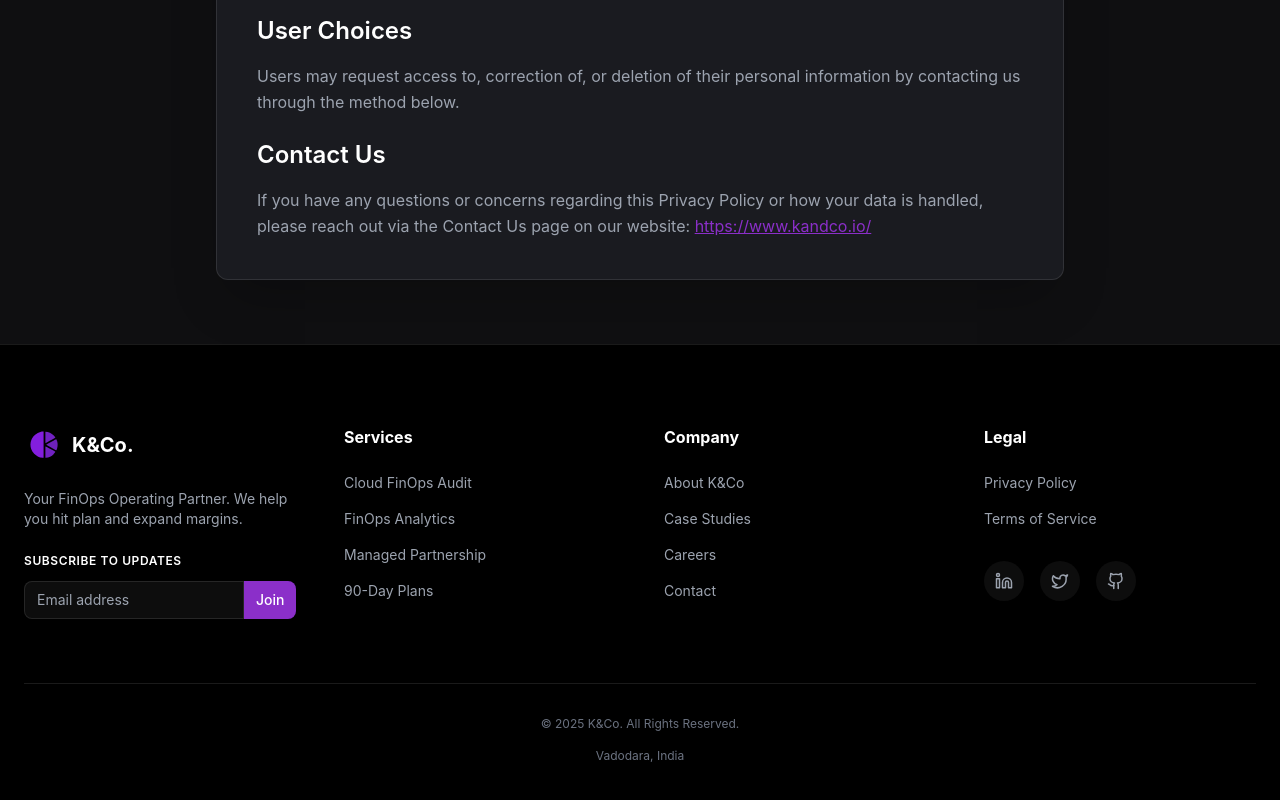
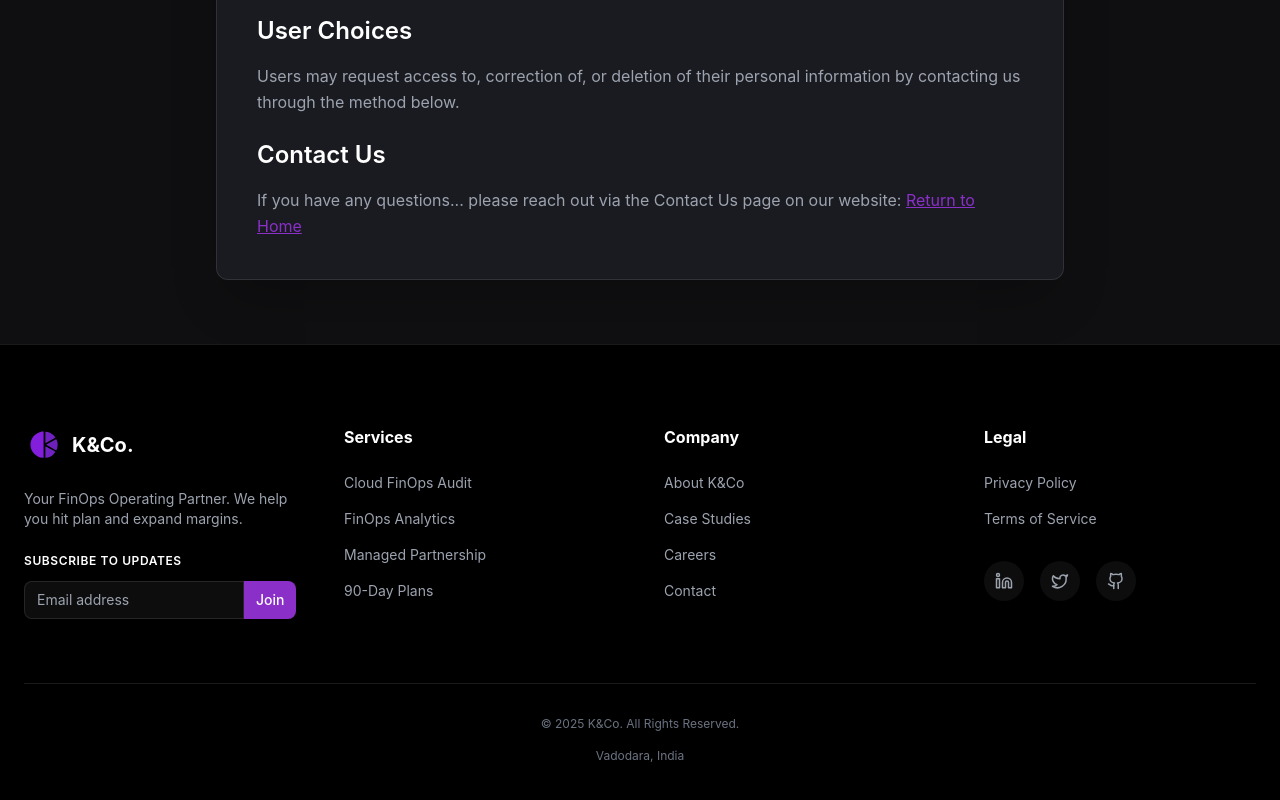
Before and after one commit to kcx-hq/kcx-01, a React (Vite) app in the folder frontend/: page /privacy-policy in a window 1280 px wide. Shown: the part 1292-2092 px from the top of the page. Built offline with nearby package versions, Linux system fonts and the light colour scheme; no server answers.

Commit message:
term & privacy issue

```diff
--- a/frontend/src/App.jsx
+++ b/frontend/src/App.jsx
@@ -4,7 +4,6 @@ import {
   Routes,
   Route,
   Navigate,
-  useNavigate,
 } from "react-router-dom";
 import { motion, AnimatePresence } from "framer-motion";
 
@@ -48,16 +47,6 @@ const Home = () => {
   // ✅ Chat widget state
   const [isChatOpen, setIsChatOpen] = useState(false);
 
-  // If the app is opened with a hash (e.g. /#/terms-of-service), navigate to that route
-  const navigate = useNavigate();
-  useEffect(() => {
-    const hash = window.location.hash;
-    if (hash && hash.startsWith('#/')) {
-      const path = hash.slice(1); // "/terms-of-service"
-      navigate(path, { replace: true });
-    }
-  }, [navigate]);
-
   const showJourney = () => setShowJourneySection(true);
 
   const activateCTA = () => {
@@ -90,9 +79,6 @@ const Home = () => {
         <FinOpsSection />
         <Features />
         <Pricing />
-
-        {/* --- How It Works Section (rendered on Home so Navbar can scroll to it) --- */}
-        <HowItWorks activateCTA={activateCTA} />
 
         <AnimatePresence>
           {isChatOpen && (
--- a/frontend/src/shared/auth/components/SignupForm.jsx
+++ b/frontend/src/shared/auth/components/SignupForm.jsx
@@ -1,12 +1,10 @@
 import React, { useState } from "react";
 import { Eye, EyeOff } from "lucide-react";
 
+import { Link } from "react-router-dom";
+
 const SignupForm = ({ signupData, setSignupData, handleSignup, isSigningUp, showPassword, setShowPassword, onSwitchToLogin }) => {
   const [acceptedTerms, setAcceptedTerms] = useState(false);
-
-  // Note: Use plain anchor tags with target=_blank in the markup so hosting rewrites are handled consistently
-  // and behavior matches the Footer (which uses target="_blank" and rel="noopener noreferrer").
-
 
   return (
     <form onSubmit={handleSignup} className="space-y-5">
@@ -114,25 +112,27 @@ const SignupForm = ({ signupData, setSignupData, handleSignup, isSigningUp, show
           />
           <span className="ml-2 text-xs text-gray-400">
             I agree to the{" "}
-            <a
-              href="/#/terms-of-service"
+            {/* 2. Updated Links to open in new tab */}
+            <Link
+              to="/terms-of-service"
               target="_blank"
               rel="noopener noreferrer"
-              className="text-[#8B2FC9] hover:text-white underline"
+              className="text-[#8B2FC9] cursor-pointer hover:text-white underline"
             >
               Terms
-            </a>
+            </Link>
             {" "}and{" "}
-            <a
-              href="/#/privacy-policy"
+            <Link
+              to="/privacy-policy"
               target="_blank"
               rel="noopener noreferrer"
-              className="text-[#8B2FC9] hover:text-white underline"
+              className="text-[#8B2FC9] cursor-pointer hover:text-white underline"
             >
               Privacy Policy
-            </a>
+            </Link>
           </span>
         </label>
+
         <label className="flex items-start mt-2">
           <input type="checkbox" className="mt-1 rounded border-white/10 bg-[#0a0a0c] text-[#8B2FC9] focus:ring-[#8B2FC9]/20" />
           <span className="ml-2 text-xs text-gray-400">Subscribe to newsletter</span>
--- a/frontend/src/shared/home/Footer.jsx
+++ b/frontend/src/shared/home/Footer.jsx
@@ -1,5 +1,6 @@
 import React from "react";
 import { Linkedin, Twitter, Github } from "lucide-react";
+import { Link } from "react-router-dom";
 
 const Footer = () => {
   return (
@@ -102,24 +103,25 @@ const Footer = () => {
             <h4 className="text-white font-bold mb-6">Legal</h4>
             <ul className="space-y-4 text-sm text-gray-400 mb-8">
               <li>
-                <a
-                  href="/#/privacy-policy"
+                {/* 2. Updated to Link with target="_blank" */}
+                <Link
+                  to="/privacy-policy"
                   target="_blank"
                   rel="noopener noreferrer"
                   className="hover:text-white transition-colors"
                 >
                   Privacy Policy
-                </a>
+                </Link>
               </li>
               <li>
-                <a
-                  href="/#/terms-of-service"
+                <Link
+                  to="/terms-of-service"
                   target="_blank"
                   rel="noopener noreferrer"
                   className="hover:text-white transition-colors"
                 >
                   Terms of Service
-                </a>
+                </Link>
               </li>
             </ul>
 
--- a/frontend/src/shared/home/PrivacyPolicy.jsx
+++ b/frontend/src/shared/home/PrivacyPolicy.jsx
@@ -2,6 +2,7 @@ import React from 'react';
 import { motion } from 'framer-motion';
 import Navbar from './Navbar';
 import Footer from './Footer';
+import { Link } from "react-router-dom";
 
 const PrivacyPolicy = () => {
   const containerVariants = {
@@ -110,15 +111,15 @@ const PrivacyPolicy = () => {
             <motion.section variants={itemVariants}>
               <h2 className="text-2xl font-semibold text-white mb-4">Contact Us</h2>
               <p>
-                If you have any questions or concerns regarding this Privacy Policy or how your data is handled, please reach out via the Contact Us page on our website:{' '}
-                <a
-                  href="https://www.kandco.io/"
-                  target="_blank"
-                  rel="noopener noreferrer"
+                If you have any questions... please reach out via the Contact Us page on our website:{' '}
+                {/* If this is an external marketing site, keep <a>.
+      If this is the Home page of THIS app, use <Link> */}
+                <Link
+                  to="/"
                   className="text-[#8B2FC9] hover:text-[#a02ff1] underline"
                 >
-                  https://www.kandco.io/
-                </a>
+                  Return to Home
+                </Link>
               </p>
             </motion.section>
           </div>
```
Also changed, not shown: frontend/vercel.json (added).
